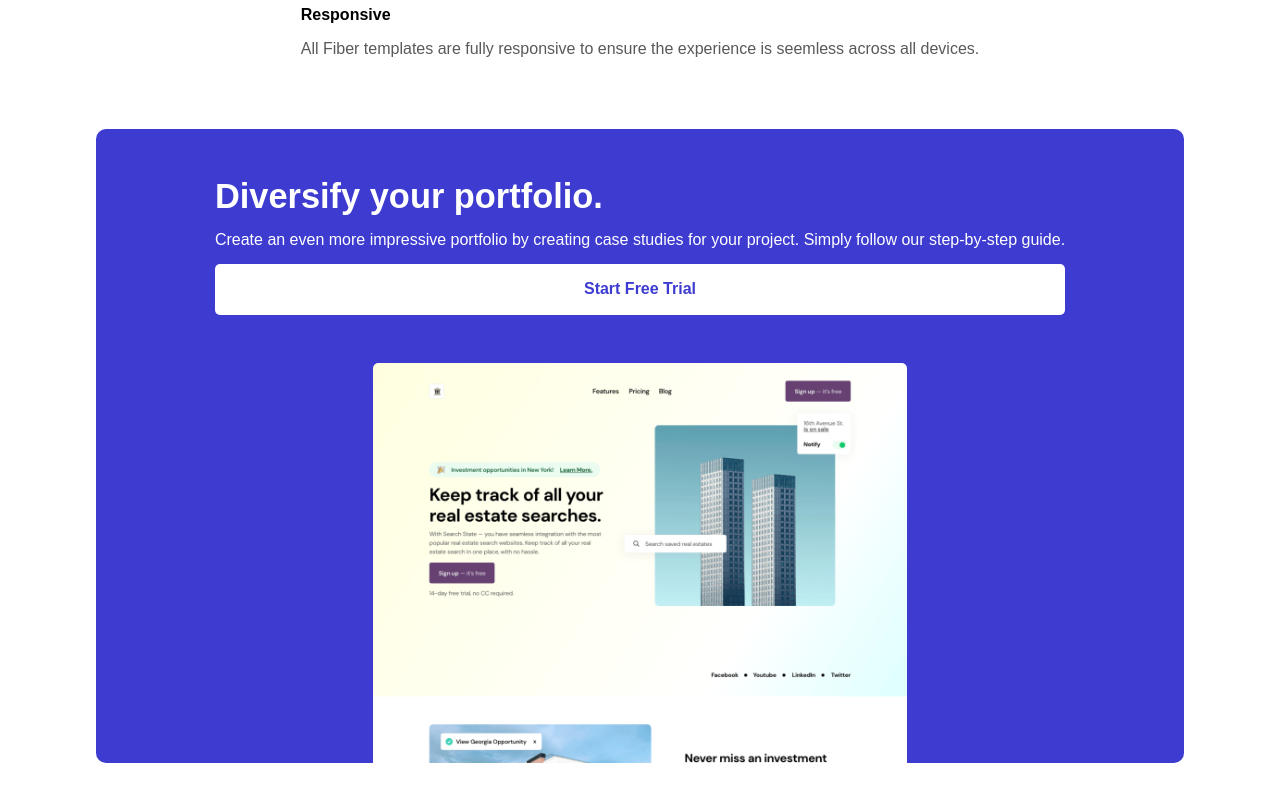
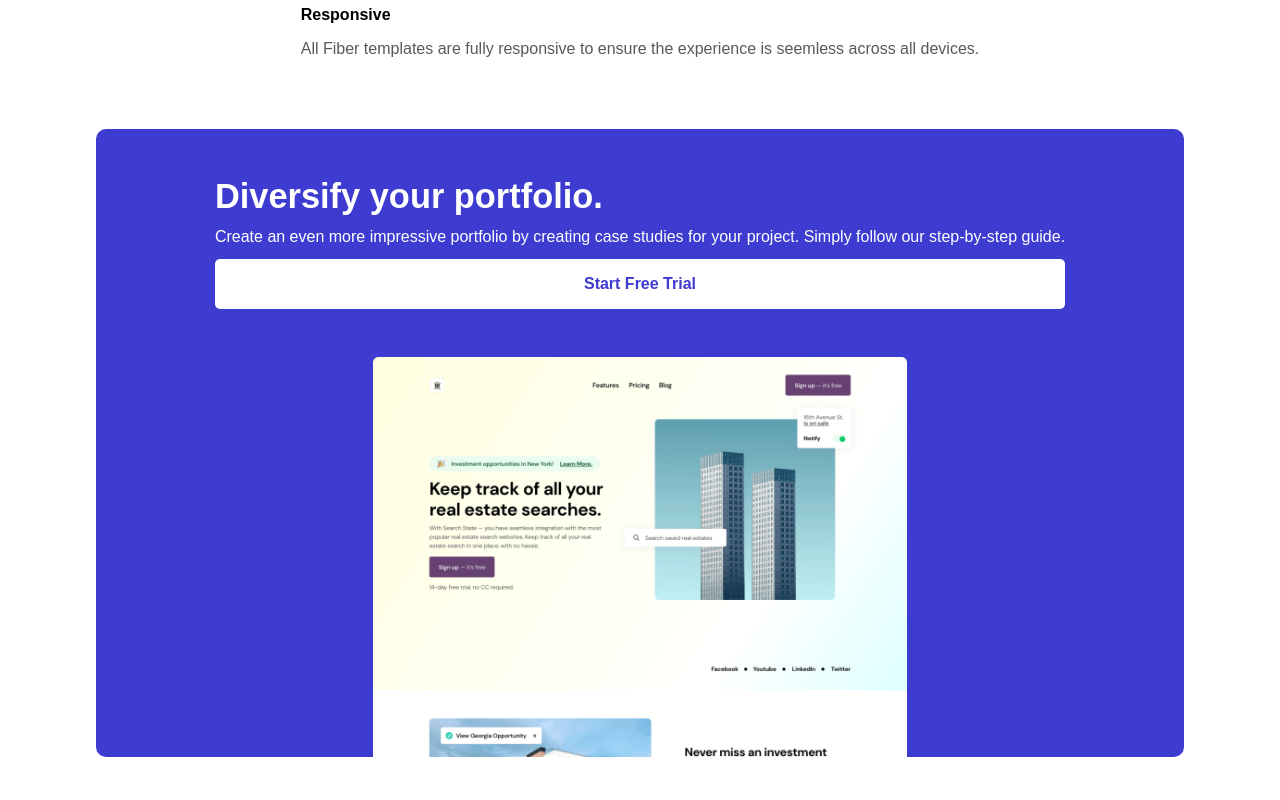
Before and after one commit to Diego-Luiz/Fiber-landing-page, a plain HTML site: page index.html in a window 1280 px wide. Shown: the part 1980-2780 px from the top of the page. Drawn offline with Linux system fonts and the light colour scheme; a web font is replaced by a local one.

Commit message:
classname correction

```diff
--- a/css/main.css
+++ b/css/main.css
@@ -154,7 +154,7 @@ h1, h2, h3, h4, h5, h6, p, ul{
 .hero__introduction___advantages .icon{ margin-right: .5em; }
 .advantage-section{ margin-top: 3.5em; }
 .advantage-section .container,
-.porfolio-example .container,
+.portfolio-example .container,
 .advantage-section__about-porfolio{
     display: flex;
     flex-direction: column;
@@ -185,33 +185,33 @@ h1, h2, h3, h4, h5, h6, p, ul{
     line-height: 1.5;
     color: var(--matte-black);
 }
-.porfolio-example{ margin: 3em 0; }
-.porfolio-example .container{
+.portfolio-example{ margin: 3em 0; }
+.portfolio-example .container{
     padding-top: 1.5em;
     background-color: var(--blue-clr);
     border-radius: 10px;
 }
-.porfolio-example__description{ padding: 1.5em 2em; }
-.porfolio-example__description___title{
+.portfolio-example__description{ padding: 1.5em 2em; }
+.portfolio-example__description___title{
     font-size: 2.15rem;
     max-width: 100%;
     word-wrap: break-word;
 }
-.porfolio-example__description__content{ margin: .75em 0; }
-.porfolio-example__description___title,
-.porfolio-example__description__content{
+.portfolio-example__description__content{ margin: .75em 0; }
+.portfolio-example__description___title,
+.portfolio-example__description__content{
     color: white;
 }
-.porfolio-example__description .default-btn{
+.portfolio-example__description .default-btn{
     width: 100%;
     box-sizing: border-box;
     font-weight: 700;
 }
-.porfolio-example__illustration{
+.portfolio-example__illustration{
     padding: 1.5em 2em 0;
     height: 400px;
 }
-.porfolio-example__illustration img{
+.portfolio-example__illustration img{
     object-fit: cover;
     object-position: center;
     height: 100%;
--- a/index.html
+++ b/index.html
@@ -101,18 +101,18 @@
             </div>
         </section>
 
-        <section class="porfolio-example">
+        <section class="portfolio-example">
             <div class="container">
-                <div class="porfolio-example__description">
-                    <h2 class="porfolio-example__description___title">Diversify your portfolio.</h2>
-                    <p class="porfolio-example__description__content">
+                <div class="portfolio-example__description">
+                    <h2 class="portfolio-example__description___title">Diversify your portfolio.</h2>
+                    <p class="portfolio-example__description__content">
                         Create an even more impressive portfolio by creating
                         case studies for your project. Simply follow our
                         step<span aria-hidden="true">-</span>by<span aria-hidden="true">-</span>step guide.
                     </p>
                     <a href="#" class="default-btn --bg-white">Start Free Trial</a>
                 </div>
-                <div class="porfolio-example__illustration">
+                <div class="portfolio-example__illustration">
                     <img src="assets/PageImage.png" alt="" role="presentation">
                 </div>
             </div>
```
